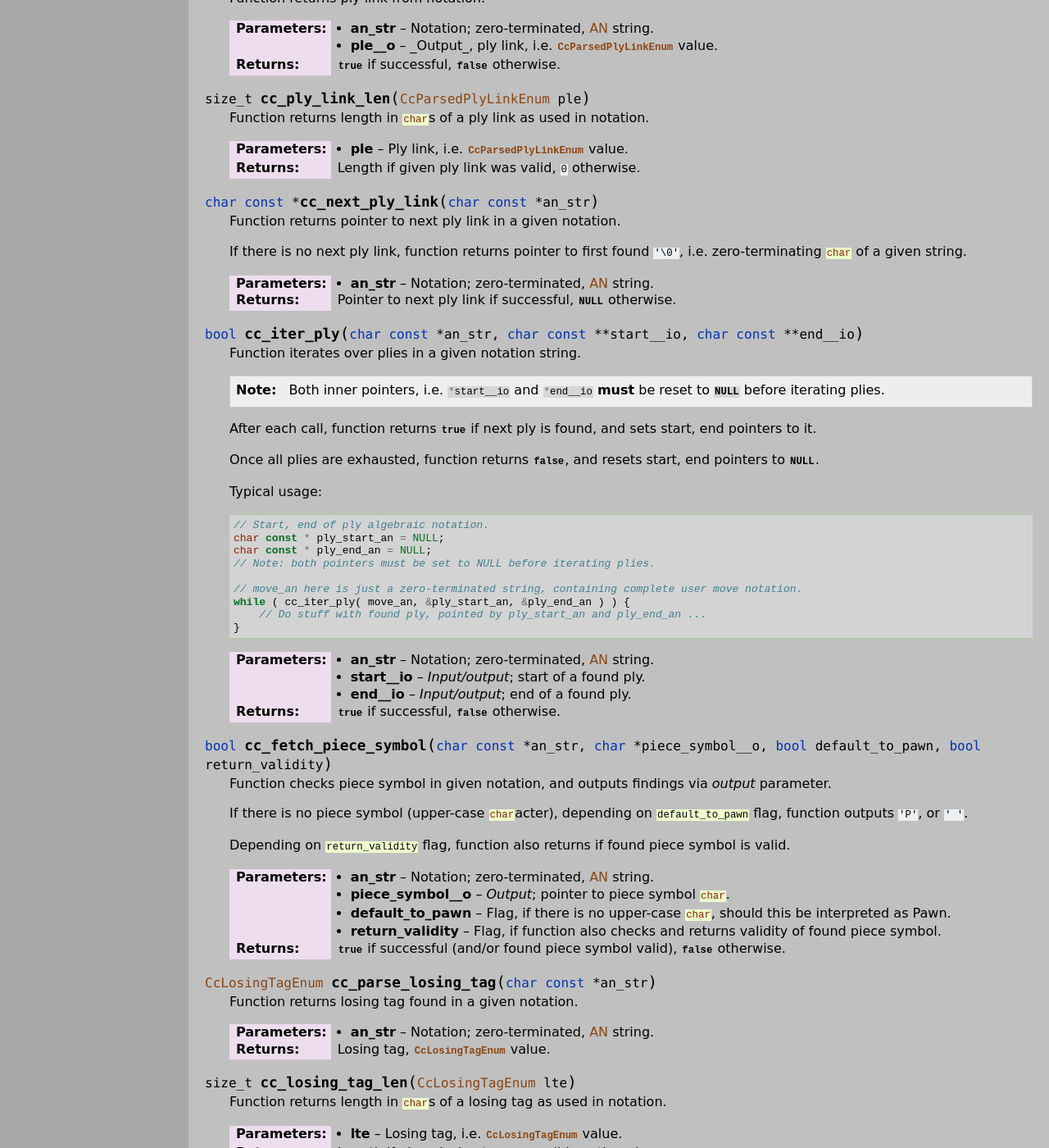
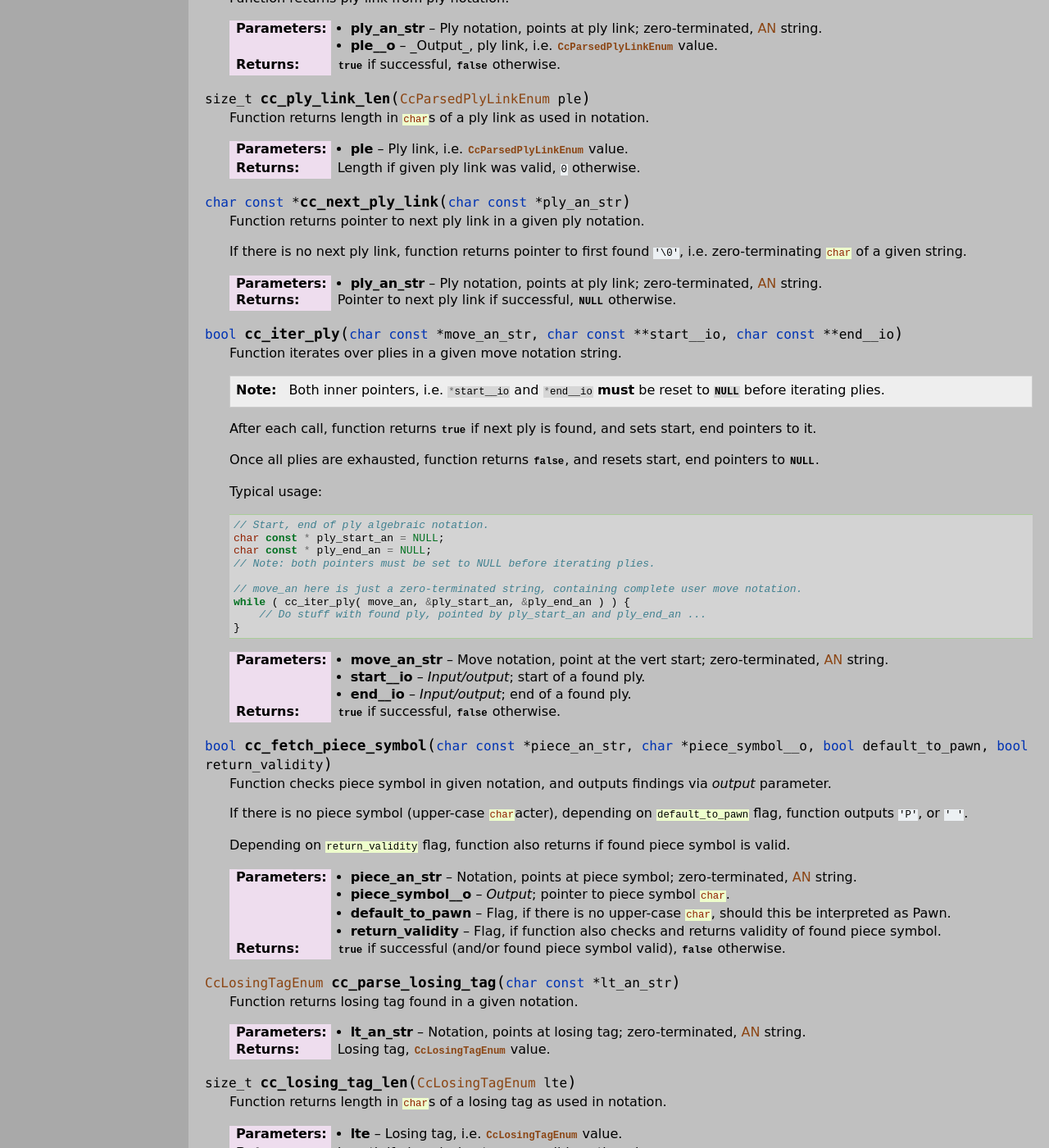
Before and after one commit to mmlacak/crochess, a Sphinx documentation site: the page built from docs/source/libcc/ccparseutils.rst, in a window 1280 px wide and 1400 px high, scrolled down 1228 px. Shown: the whole window at 82% size. Built offline with Sphinx 7.4.7, drawn with Linux system fonts in a browser that asks for light colours; some of the changed text lies outside the part shown.

Commit message:
Documented cc_convert_coords(). Renamed parameters.

```diff
--- a/docs/source/conf.py
+++ b/docs/source/conf.py
@@ -26,10 +26,10 @@ copyright = '2021, Mario Mlačak'
 author = 'Mario Mlačak'
 
 # The short X.Y version
-version = "0.0.1.645:1077+20240808.204937"   # docs-new-lib-short-version-major-minor-feature-commit+meta~breaks-place-marker
+version = "0.0.1.646:1078+20240809.115102"   # docs-new-lib-short-version-major-minor-feature-commit+meta~breaks-place-marker
 
 # The full version, including alpha/beta/rc tags
-release = "0.0.1.645:1077+20240808.204937"   # docs-new-lib-full-version-major-minor-feature-commit+meta~breaks-place-marker
+release = "0.0.1.646:1078+20240809.115102"   # docs-new-lib-full-version-major-minor-feature-commit+meta~breaks-place-marker
 
 
 # -- General configuration ---------------------------------------------------
--- a/docs/source/libcc/ccparseutils.rst
+++ b/docs/source/libcc/ccparseutils.rst
@@ -85,9 +85,10 @@ Parse utils functions
 
 .. c:function:: bool cc_parse_ply_link( char const * an_str, CcParsedPlyLinkEnum * ple__o )
 
-    Function returns ply link from notation.
+    Function returns ply link from ply notation.
 
-    :param an_str: Notation; zero-terminated, :term:`AN` string.
+    :param ply_an_str: Ply notation, points at ply link;
+        zero-terminated, :term:`AN` string.
     :param ple__o: _Output_, ply link, i.e. :c:enum:`CcParsedPlyLinkEnum` value.
     :returns: :c:data:`true` if successful, :c:data:`false` otherwise.
 
@@ -98,19 +99,20 @@ Parse utils functions
     :param ple: Ply link, i.e. :c:enum:`CcParsedPlyLinkEnum` value.
     :returns: Length if given ply link was valid, ``0`` otherwise.
 
-.. c:function:: char const * cc_next_ply_link( char const * an_str )
+.. c:function:: char const * cc_next_ply_link( char const * ply_an_str )
 
-    Function returns pointer to next ply link in a given notation.
+    Function returns pointer to next ply link in a given ply notation.
 
     If there is no next ply link, function returns pointer to first found ``'\0'``,
     i.e. zero-terminating :c:`char` of a given string.
 
-    :param an_str: Notation; zero-terminated, :term:`AN` string.
+    :param ply_an_str: Ply notation, points at ply link;
+        zero-terminated, :term:`AN` string.
     :returns: Pointer to next ply link if successful, :c:data:`NULL` otherwise.
 
-.. c:function:: bool cc_iter_ply( char const * an_str, char const ** start__io, char const ** end__io )
+.. c:function:: bool cc_iter_ply( char const * move_an_str, char const ** start__io, char const ** end__io )
 
-    Function iterates over plies in a given notation string.
+    Function iterates over plies in a given move notation string.
 
     .. note::
 
@@ -138,12 +140,13 @@ Parse utils functions
             // Do stuff with found ply, pointed by ply_start_an and ply_end_an ...
         }
 
-    :param an_str: Notation; zero-terminated, :term:`AN` string.
+    :param move_an_str: Move notation, point at the vert start;
+        zero-terminated, :term:`AN` string.
     :param start__io: *Input/output*; start of a found ply.
     :param end__io: *Input/output*; end of a found ply.
     :returns: :c:data:`true` if successful, :c:data:`false` otherwise.
 
-.. c:function:: bool cc_fetch_piece_symbol( char const * an_str, char * piece_symbol__o, bool default_to_pawn, bool return_validity )
+.. c:function:: bool cc_fetch_piece_symbol( char const * piece_an_str, char * piece_symbol__o, bool default_to_pawn, bool return_validity )
 
     Function checks piece symbol in given notation, and outputs findings via
     *output* parameter.
@@ -154,7 +157,8 @@ Parse utils functions
     Depending on :c:`return_validity` flag, function also returns if found
     piece symbol is valid.
 
-    :param an_str: Notation; zero-terminated, :term:`AN` string.
+    :param piece_an_str: Notation, points at piece symbol;
+        zero-terminated, :term:`AN` string.
     :param piece_symbol__o: *Output*; pointer to piece symbol :c:`char`.
     :param default_to_pawn: Flag, if there is no upper-case :c:`char`, should
         this be interpreted as Pawn.
@@ -163,11 +167,12 @@ Parse utils functions
     :returns: :c:data:`true` if successful (and/or found piece symbol valid),
         :c:data:`false` otherwise.
 
-.. c:function:: CcLosingTagEnum cc_parse_losing_tag( char const * an_str )
+.. c:function:: CcLosingTagEnum cc_parse_losing_tag( char const * lt_an_str )
 
     Function returns losing tag found in a given notation.
 
-    :param an_str: Notation; zero-terminated, :term:`AN` string.
+    :param lt_an_str: Notation, points at losing tag;
+        zero-terminated, :term:`AN` string.
     :returns: Losing tag, :c:enum:`CcLosingTagEnum` value.
 
 .. c:function:: size_t cc_losing_tag_len( CcLosingTagEnum lte )
@@ -176,6 +181,16 @@ Parse utils functions
 
     :param lte: Losing tag, i.e. :c:enum:`CcLosingTagEnum` value.
     :returns: Length if given losing tag was valid, ``0`` otherwise.
+
+.. c:function:: bool cc_convert_coords( char const * pos, int * file__o, int * rank__o )
+
+    Function returns coordinates parsed from a positional notation.
+
+    :param pos: Notation, points at positional notation;
+        zero-terminated, :term:`AN` string.
+    :param file__o: *Output*; pointer to horizontal coordinate storage.
+    :param rank__o: *Output*; pointer to vertical coordinate storage.
+    :returns: :c:data:`true` if successful, :c:data:`false` otherwise.
 
 
 
```
Also changed, not shown: README.md (+2 -2 lines), 5 other files.
